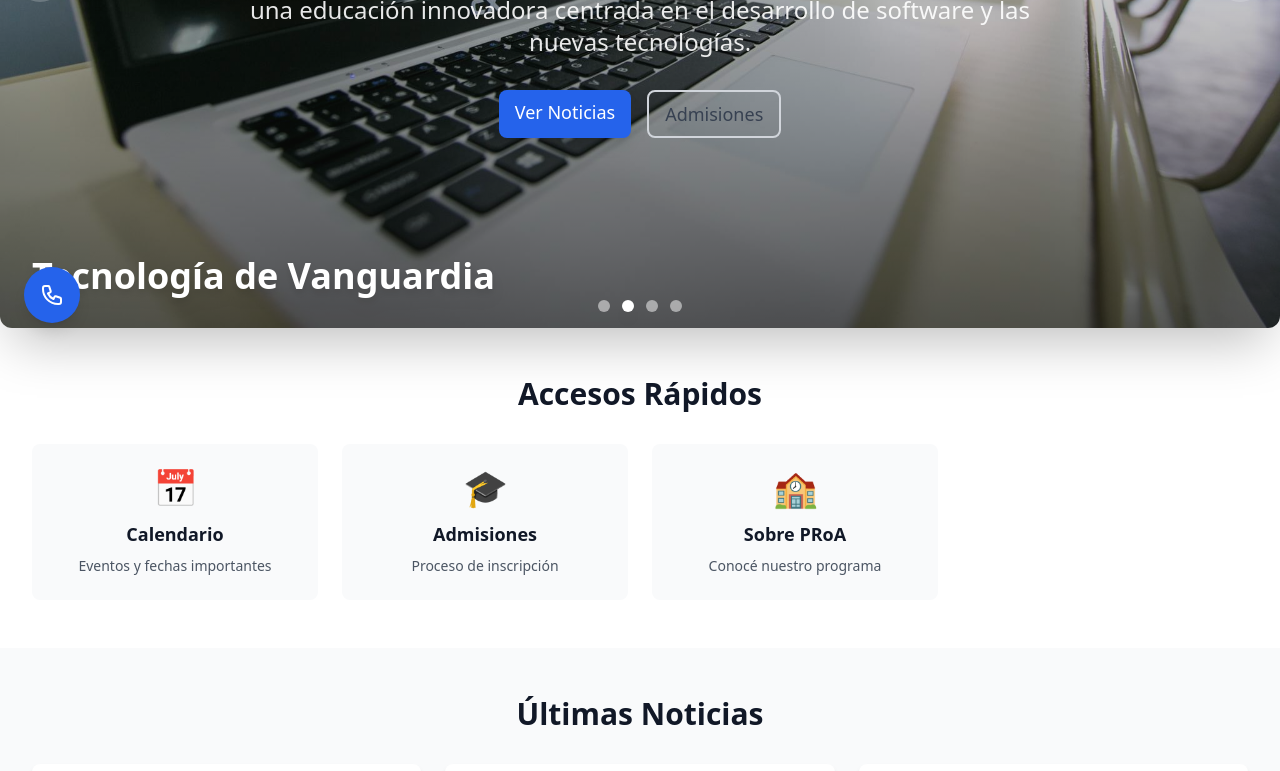
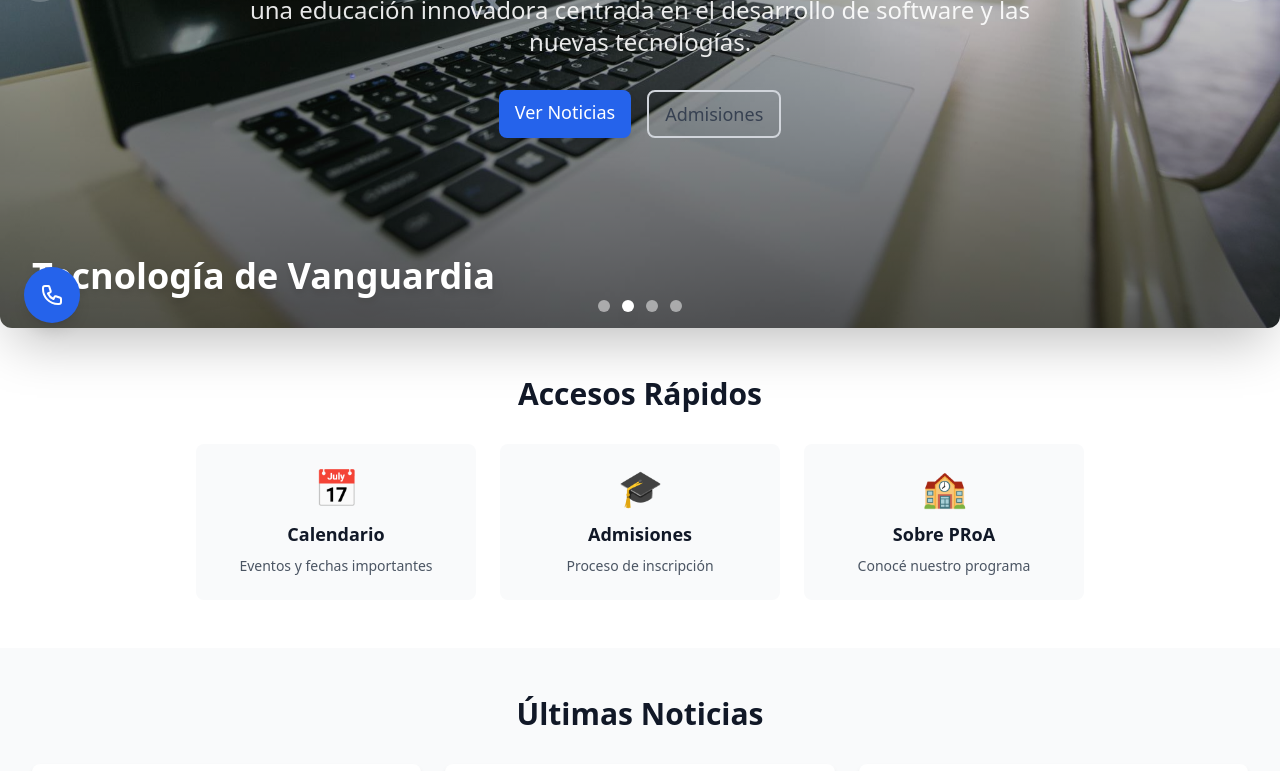
Before and after one commit to tiagooo0/proa-landing, a Next.js app: page / in a window 1280 px wide. Shown: the part 453-1224 px from the top of the page. Built offline with nearby package versions, Linux system fonts and the light colour scheme.

Commit message:
ahora si

```diff
--- a/app/page.js
+++ b/app/page.js
@@ -50,10 +50,12 @@ export default function HomePage() {
             </div>
           </div>
         </section>
-
 {/* Accesos Rápidos */}
 <Section title="Accesos Rápidos" className="bg-white">
-          <div className="grid grid-cols-1 md:grid-cols-2 lg:grid-cols-4 gap-6">
+  {/* Contenedor centrado y con ancho máximo para que no se abra de más */}
+  <div className="mx-auto max-w-5xl">
+    {/* Centro el grupo de tarjetas */}
+    <div className="flex flex-wrap justify-center gap-6">
       {[
         { href: "/calendario", title: "Calendario", icon: "📅", desc: "Eventos y fechas importantes" },
         { href: "/admisiones", title: "Admisiones", icon: "🎓", desc: "Proceso de inscripción" },
@@ -62,15 +64,22 @@ export default function HomePage() {
         <Link
           key={item.href}
           href={item.href}
-                className="bg-gray-50 hover:bg-gray-100 rounded-lg p-6 text-center transition-colors duration-200 group"
+          // ancho fijo para que el centrado sea perfecto y no se estire
+          className="w-[260px] sm:w-[280px] bg-gray-50 hover:bg-gray-100 rounded-lg p-6 text-center transition-colors duration-200 group flex flex-col items-center justify-center"
         >
           <div className="text-4xl mb-3">{item.icon}</div>
-                <h3 className="text-lg font-semibold text-gray-900 mb-2 group-hover:text-blue-600">{item.title}</h3>
+          <h3 className="text-lg font-semibold text-gray-900 mb-2 group-hover:text-blue-600">
+            {item.title}
+          </h3>
           <p className="text-gray-600 text-sm">{item.desc}</p>
         </Link>
       ))}
     </div>
+  </div>
 </Section>
+
+
+
 
         {/* Últimas Noticias */}
         <Section title="Últimas Noticias" className="bg-gray-50">
```
Lines whose indentation alone changed are shown as unchanged.
